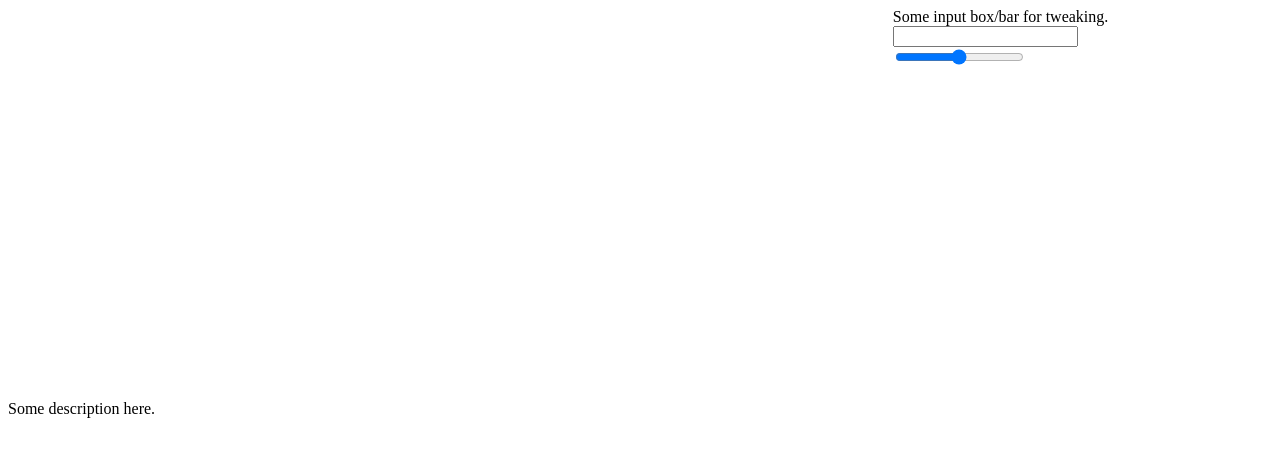
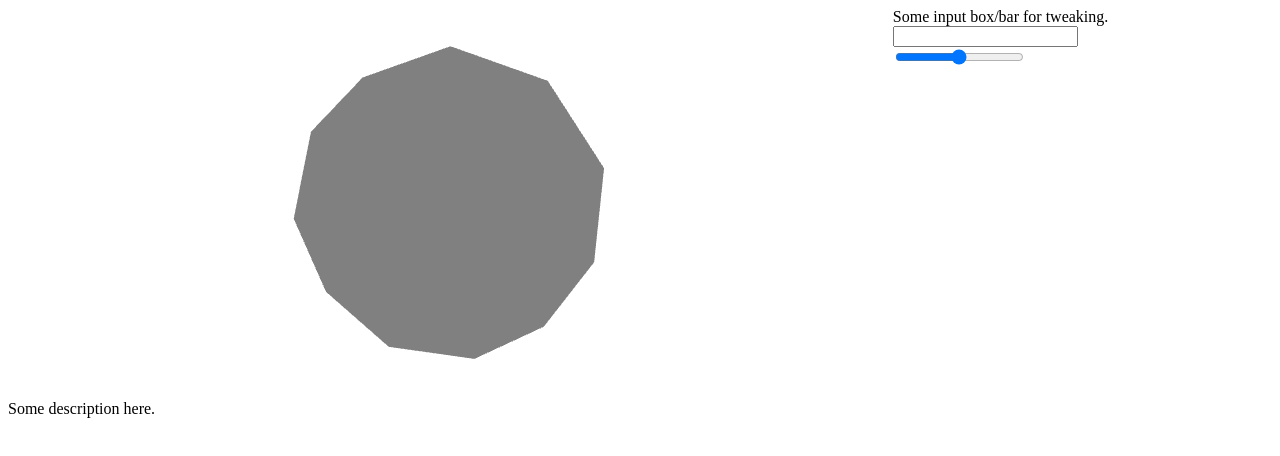
Before and after one commit to ktpss95112/ICG-2020-Final, a plain HTML site: page index.html in a window 1280 px wide. Drawn offline with Linux system fonts and the light colour scheme.

Commit message:
Can correctly load icosphere and render without lighting

```diff
--- a/index.html
+++ b/index.html
@@ -5,6 +5,9 @@
 
         <link rel="stylesheet" href="main.css">
         <script src="./js/twgl-full.min.js"></script>
+        <script src="./js/gl-matrix-3.3.0-min.js"></script>
+        <script src="./js/shader.js"></script>
+        <script src="./js/icomesh.js"></script>
         <script src="./js/main.js"></script>
     </head>
     <body>
--- /dev/null
+++ b/js/icomesh.js
@@ -0,0 +1,91 @@
+/**
+ *  Reference: https://github.com/mourner/icomesh/blob/master/index.js
+ */
+
+
+
+/*
+    icomesh(order) -> {indices: Uint16Array, position: Float32Array, normal: Float32Array}
+
+    return a sphere (radius = 1, center = (0, 0, 0)) with indices, position and normal vectors.
+*/
+function icomesh(order = 3) {
+    if (order > 10) throw new Error(`Max order is 10, but given ${order}.`);
+
+    // set up an icosahedron (12 vertices / 20 triangles)
+    const f = (1 + Math.sqrt(5)) / 2;
+    const T = Math.pow(4, order);
+
+    const numVertices = 10 * T + 2;
+
+    const vertices = new Float32Array((numVertices) * 3);
+    vertices.set(Float32Array.of(
+        -1, f, 0, 1, f, 0, -1, -f, 0, 1, -f, 0,
+        0, -1, f, 0, 1, f, 0, -1, -f, 0, 1, -f,
+        f, 0, -1, f, 0, 1, -f, 0, -1, -f, 0, 1
+    ));
+
+    let triangles = Uint16Array.of(
+        0, 11, 5, 0, 5, 1, 0, 1, 7, 0, 7, 10, 0, 10, 11,
+        11, 10, 2, 5, 11, 4, 1, 5, 9, 7, 1, 8, 10, 7, 6,
+        3, 9, 4, 3, 4, 2, 3, 2, 6, 3, 6, 8, 3, 8, 9,
+        9, 8, 1, 4, 9, 5, 2, 4, 11, 6, 2, 10, 8, 6, 7
+    );
+
+    let v = 12;
+    const midCache = order ? new Map() : null; // midpoint vertices cache to avoid duplicating shared vertices
+
+    function addMidPoint(a, b) {
+        const key = Math.floor(((a + b) * (a + b + 1) / 2) + Math.min(a, b)); // Cantor's pairing function
+        const i = midCache.get(key);
+        if (i !== undefined) {
+            midCache.delete(key); // midpoint is only reused once, so we delete it for performance
+            return i;
+        }
+        midCache.set(key, v);
+        vertices[3 * v + 0] = (vertices[3 * a + 0] + vertices[3 * b + 0]) * 0.5;
+        vertices[3 * v + 1] = (vertices[3 * a + 1] + vertices[3 * b + 1]) * 0.5;
+        vertices[3 * v + 2] = (vertices[3 * a + 2] + vertices[3 * b + 2]) * 0.5;
+        return v++;
+    }
+
+    let trianglesPrev = triangles;
+    const IndexArray = order > 5 ? Uint32Array : Uint16Array;
+
+    for (let i = 0; i < order; i++) { // repeatedly subdivide each triangle into 4 triangles
+        const prevLen = trianglesPrev.length;
+        triangles = new IndexArray(prevLen * 4);
+
+        for (let k = 0; k < prevLen; k += 3) {
+            const v1 = trianglesPrev[k + 0];
+            const v2 = trianglesPrev[k + 1];
+            const v3 = trianglesPrev[k + 2];
+            const a = addMidPoint(v1, v2);
+            const b = addMidPoint(v2, v3);
+            const c = addMidPoint(v3, v1);
+            let t = k * 4;
+            triangles[t++] = v1; triangles[t++] = a; triangles[t++] = c;
+            triangles[t++] = v2; triangles[t++] = b; triangles[t++] = a;
+            triangles[t++] = v3; triangles[t++] = c; triangles[t++] = b;
+            triangles[t++] = a;  triangles[t++] = b; triangles[t++] = c;
+        }
+        trianglesPrev = triangles;
+    }
+
+    // normalize vertices
+    for (let i = 0; i < numVertices * 3; i += 3) {
+        const v1 = vertices[i + 0];
+        const v2 = vertices[i + 1];
+        const v3 = vertices[i + 2];
+        const m  = 1 / Math.sqrt(v1 * v1 + v2 * v2 + v3 * v3);
+        vertices[i + 0] *= m;
+        vertices[i + 1] *= m;
+        vertices[i + 2] *= m;
+    }
+
+    return {
+        indices: triangles,
+        position: vertices,
+        normal: vertices,
+    };
+}
--- a/js/main.js
+++ b/js/main.js
@@ -1,10 +1,66 @@
 'use strict';
+
+const { mat4, vec3 } = glMatrix;
 
 
 window.onload = function main() {
-    let canvas = document.getElementById('render');
-    let gl = canvas.getContext('webgl');
-    if (!gl) {
-        return;
+    const m4 = twgl.m4;
+    const gl = document.querySelector("#render").getContext("webgl");
+    const programInfo = twgl.createProgramInfo(gl, [vertShaderSrc, fragShaderSrc]);
+
+    const arrays = icomesh(1);
+    const bufferInfo = twgl.createBufferInfoFromArrays(gl, arrays); // vec3? vec4?
+
+    const uniforms = {
+        u_MVMatrix: mat4.create()
+    };
+
+    const eye = [0, 0.5, -1.5];
+    const target = [0, 0, 0];
+    const up = [0, 1, 0];
+
+    function render(timestamp) {
+        timestamp *= 0.001;
+        twgl.resizeCanvasToDisplaySize(gl.canvas);
+        gl.viewport(0, 0, gl.canvas.width, gl.canvas.height);
+
+        gl.enable(gl.DEPTH_TEST);
+        gl.enable(gl.CULL_FACE);
+        gl.clear(gl.COLOR_BUFFER_BIT | gl.DEPTH_BUFFER_BIT);
+
+        // model matrix
+        let modelMatrix = mat4.create();
+        mat4.translate(modelMatrix, modelMatrix, [target[0] - eye[0], target[1] - eye[1], target[2] - eye[2]]);
+        mat4.rotateY(modelMatrix, modelMatrix, timestamp);
+
+        // view matrix
+        let viewMatrix = mat4.create();
+        mat4.lookAt(viewMatrix, eye, target, up);
+
+        // projection matrix
+        let projectionMatrix = mat4.create();
+        const fov = 45 * Math.PI / 180;
+        const aspect = gl.canvas.clientWidth / gl.canvas.clientHeight;
+        const zNear = 0.5;
+        const zFar = 10;
+        mat4.perspective(projectionMatrix, fov, aspect, zNear, zFar);
+
+        // multiply transformation matrices
+        let MVPMatrix = mat4.create();
+        mat4.mul(MVPMatrix, MVPMatrix, projectionMatrix);
+        mat4.mul(MVPMatrix, MVPMatrix, viewMatrix)
+        mat4.mul(MVPMatrix, MVPMatrix, modelMatrix);
+
+        uniforms.u_MVPMatrix = MVPMatrix;
+
+        gl.useProgram(programInfo.program);
+        twgl.setBuffersAndAttributes(gl, programInfo, bufferInfo);
+        twgl.setUniforms(programInfo, uniforms);
+        twgl.drawBufferInfo(gl, bufferInfo);
+
+        requestAnimationFrame(render);
     }
+    requestAnimationFrame(render);
+
+
 }
--- /dev/null
+++ b/js/shader.js
@@ -0,0 +1,22 @@
+'use strict';
+
+const vertShaderSrc = `
+attribute vec3 position;
+attribute vec3 normal;
+
+uniform mat4 u_MVPMatrix;
+
+void main() {
+    gl_Position = u_MVPMatrix * vec4(position, 1.0);
+}
+`;
+
+
+const fragShaderSrc = `
+precision mediump float;
+
+
+void main() {
+  gl_FragColor = vec4(0.5, 0.5, 0.5, 1.0);
+}
+`;
```
